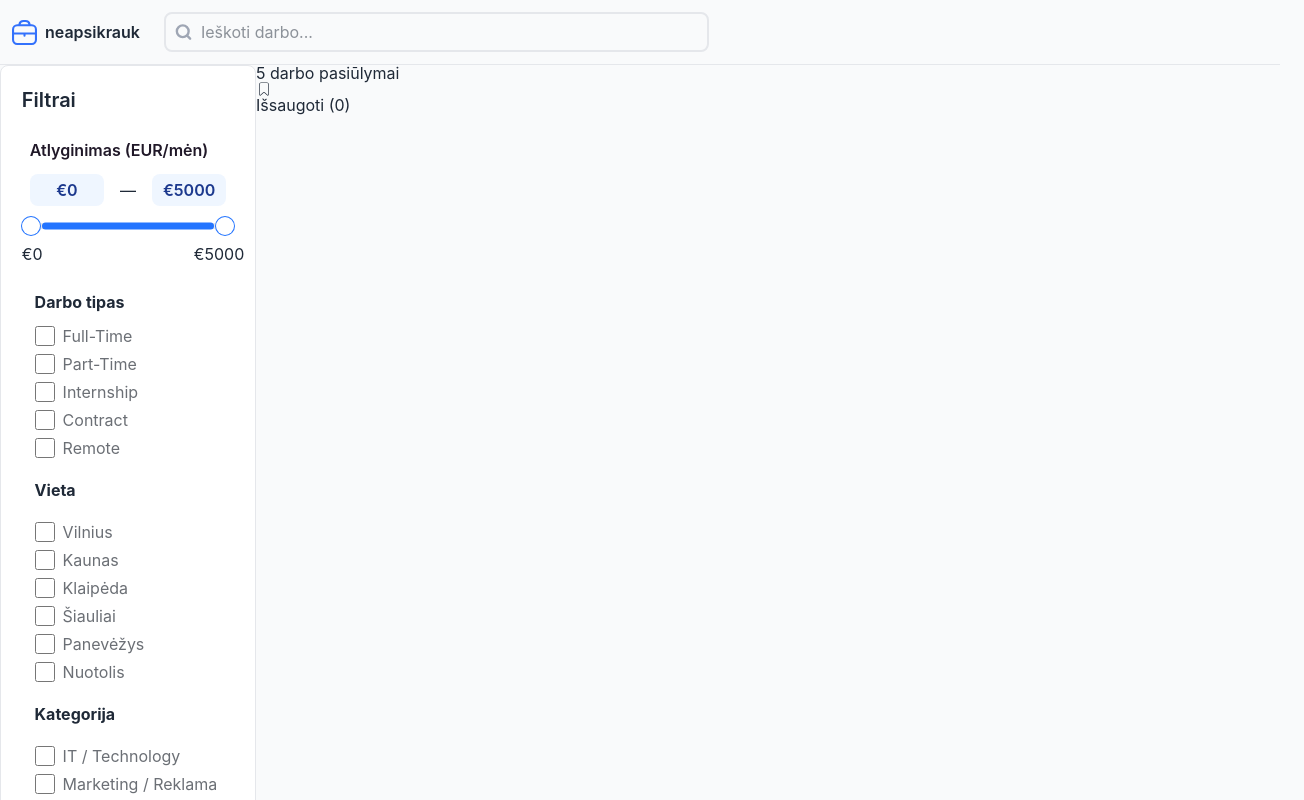
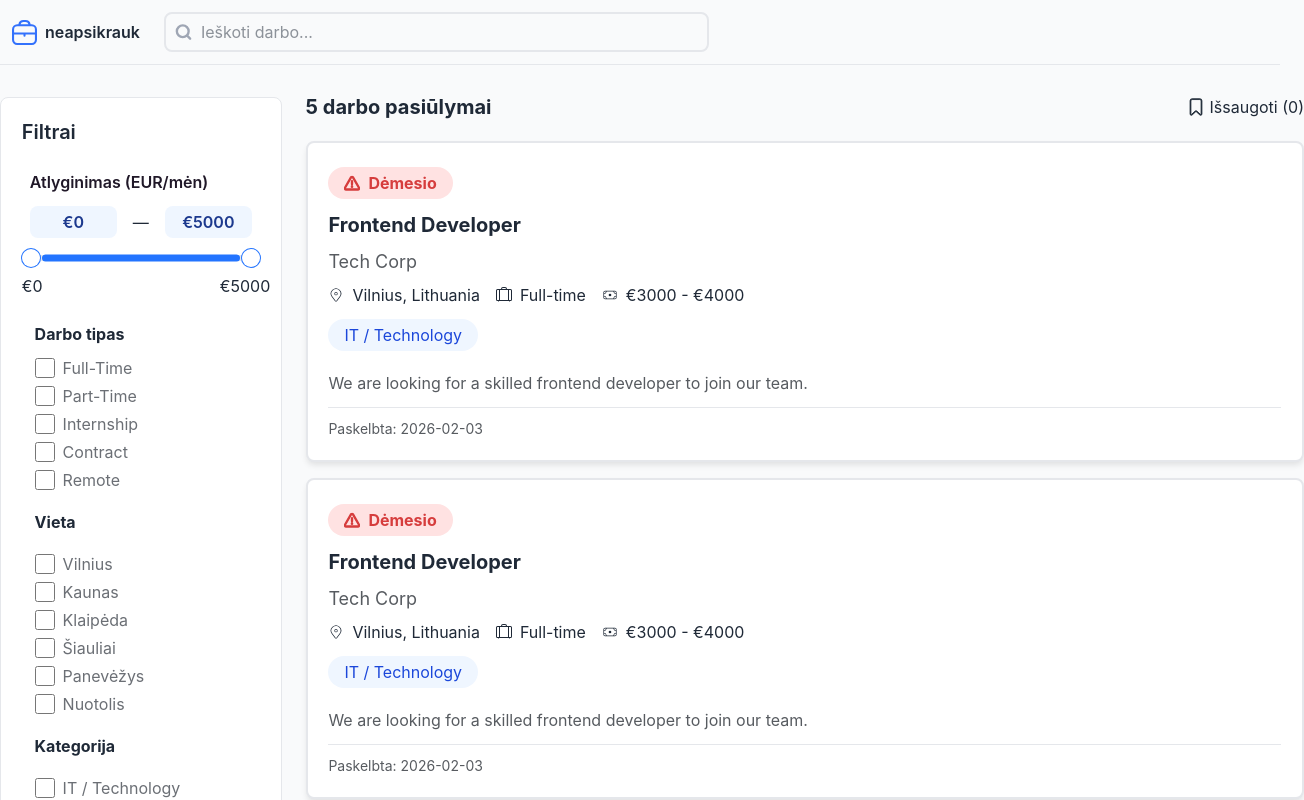
Before and after one commit to RojusDEV/neapsikrauk, a React (Vite) app: page /dashboard in a window 1280 px wide. Shown: the top 800 px of the page, 1304 px wide, since content can reach past the window. Built offline with nearby package versions, Linux system fonts and the light colour scheme.

Commit message:
refactor: removed icon

```diff
--- a/src/routes/Dashboard.tsx
+++ b/src/routes/Dashboard.tsx
@@ -1,7 +1,7 @@
 import logo from "@/assets/logo.svg";
 import FilterAside from "@/components/layout/FilterAside";
+import JobCardLayout from "@/components/layout/JobCardLayout/JobCardLayout";
 import SearchFieldNav from "@/components/SearchField/SearchField";
-import { CiBookmark } from "react-icons/ci";
 const Dashboard = () => {
   return (
     <div className="dashboard">
@@ -17,17 +17,7 @@ const Dashboard = () => {
       <main className="dashboard__main">
         <div className="dashboard__wrapper">
           <FilterAside />
-          <section className="">
-            <div className="">
-              <div className="top">
-                <span>5 darbo pasiūlymai</span>
-                <div className="bookmark">
-                  <CiBookmark />
-                  <span>Išsaugoti (0)</span>
-                </div>
-              </div>
-            </div>
-          </section>
+          <JobCardLayout />
         </div>
       </main>
     </div>
--- a/src/styles/layout/_Dashboard.scss
+++ b/src/styles/layout/_Dashboard.scss
@@ -22,9 +22,10 @@
   .dashboard__main {
     .dashboard__wrapper {
       max-width: 1280px;
-      margin: 0 auto;
+      margin: 2em auto 0 auto;
       display: grid;
-      grid-template-columns: 20% 80%;
+      grid-template-columns: 22% 78%;
+      gap: 1.5em;
 
     }
   }
```
